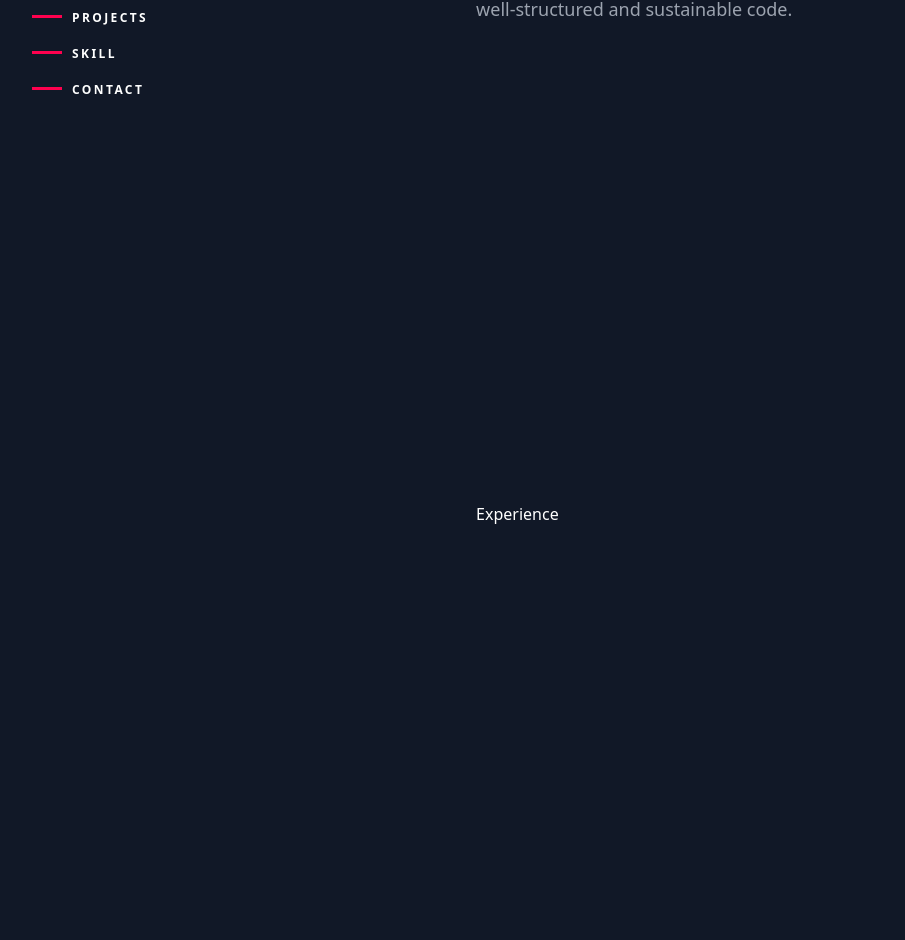
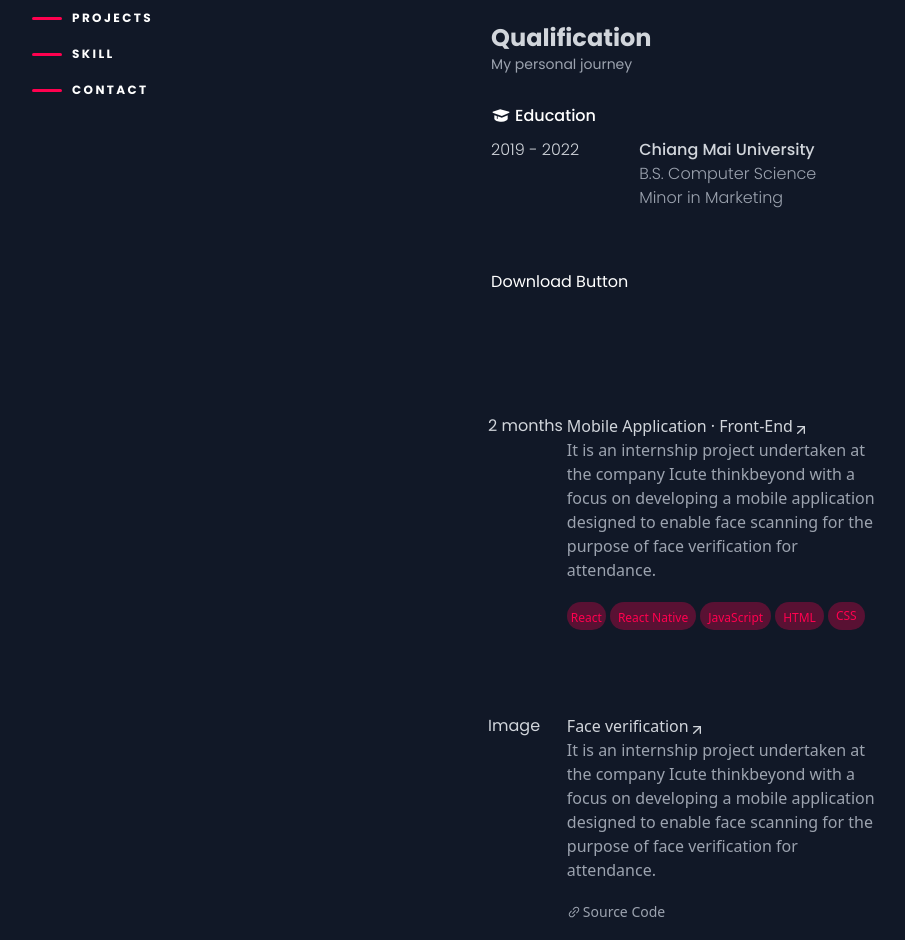
Before and after one commit to Warawut2911/Personal-Portfolio, a React (Create React App) app: page / in a window 1280 px wide. Shown: the part 389-1329 px from the top of the page, without its empty margins (180-1085 px from the left). Built offline with nearby package versions, Linux system fonts and the light colour scheme.

Commit message:
About&Experience

```diff
--- a/package.json
+++ b/package.json
@@ -8,6 +8,7 @@
     "@testing-library/user-event": "^13.5.0",
     "react": "^18.2.0",
     "react-dom": "^18.2.0",
+    "react-icons": "^4.10.1",
     "react-scripts": "5.0.1",
     "react-scroll": "^1.8.9",
     "react-simple-typewriter": "^5.0.1",
--- a/src/components/about/About.js
+++ b/src/components/about/About.js
@@ -1,24 +1,54 @@
 import React from "react";
+import { BiSolidGraduation } from "react-icons/bi";
 
 const About = () => {
   return (
-    <section id="about" className="w-full h-[800px]">
-      <div>
-        <p className="text-lg leading-relaxed text-gray-400">
+    <section id="about" className="w-full h-[700px]">
+      <div className="font-bodyFont px-[15px]">
+        <p className="text-md leading-relaxed text-gray-400">
           I aspire to become a{" "}
-          <span className="text-white no-underline hover:underline decoration-[#ff014f]">
+          <span className="text-white no-underline hover:underline decoration-[#ff014f] underline-offset-[6px]">
             Front-End Developer
           </span>
           , aiming to acquire the necessary experience in website development
           with a particular emphasis on creating user-centered experiences and
           ensuring responsiveness.{" "}
         </p>
-        <p className="mt-[30px] text-gray-400 text-lg leading-relaxed">
+        <p className="mt-[30px] text-gray-400 text-md leading-relaxed">
           Furthermore, I am eager to expand my knowledge in the areas of
           developing scalable distribution systems, design principles, and
           prioritizing the creation and maintenance of well-structured and
           sustainable code.
         </p>
+        <div className="py-[30px]">
+          <p className="text-2xl font-bold text-gray-300 font-bodyFont">
+            Qualification
+          </p>
+          <p className="text-sm text-gray-400">My personal journey</p>
+        </div>
+        <div className="flex flex-row items-center">
+          <span className="text-xl">
+            <BiSolidGraduation />
+          </span>
+          <div>
+            <p className="pl-1 font-medium font-bodyFont">Education</p>
+          </div>
+        </div>
+        <div>
+          <div className="flex mt-2.5">
+            <p className="font-light font-bodyFont text-gray-300 text-md">
+              2019 - 2022
+            </p>
+            <div className="pl-[60px] text-gray-400 font-light">
+              <p className="font-medium text-gray-300">Chiang Mai University</p>
+              <p>B.S. Computer Science</p>
+              <p>Minor in Marketing</p>
+            </div>
+          </div>
+        </div>
+        <div className="py-[60px]">
+          <button>Download Button</button>
+        </div>
       </div>
     </section>
   );
--- a/src/components/experience/Experience.js
+++ b/src/components/experience/Experience.js
@@ -1,11 +1,57 @@
-import React from 'react'
+import React from "react";
+import { FiArrowUpRight } from "react-icons/fi";
 
 const Experience = () => {
   return (
-    <section id='experience' className='w-full h-[800px]'>
-        <div>Experience</div>
+    <section id="experience" className="w-full h-[300px]">
+      <div>
+        <div className="flex group rounded-lg p-3 hover:bg-white hover:bg-opacity-5 cursor-pointer">
+          <p className="font-bodyFont text-gray-300 text-md w-full">2 months</p>
+          <div className=" text-gray-400 font-light">
+            <p className="font-medium text-gray-300 flex items-end group-hover:text-designColor">
+              Mobile Application · Front-End{" "}
+              <span className="group-hover:-translate-y-1 group-hover:translate-x-0.5 ">
+                <FiArrowUpRight />
+              </span>
+            </p>
+            <p>
+              It is an internship project undertaken at the company Icute
+              thinkbeyond with a focus on developing a mobile application
+              designed to enable face scanning for the purpose of face
+              verification for attendance.
+            </p>
+            <div className="flex my-5">
+              <div className="bg-designColor bg-opacity-30 rounded-full py-0.5 px-1 mr-1">
+                <span className=" text-designColor font-medium text-xs">
+                  React
+                </span>
+              </div>
+              <div className="bg-designColor bg-opacity-30 rounded-full py-0.5 px-2 mr-1">
+                <span className=" text-designColor font-medium text-xs">
+                  React Native
+                </span>
+              </div>
+              <div className="bg-designColor bg-opacity-30 rounded-full py-0.5 px-2 mr-1">
+                <span className=" text-designColor font-medium text-xs">
+                  JavaScript
+                </span>
+              </div>
+              <div className="bg-designColor bg-opacity-30 rounded-full py-0.5 px-2 mr-1">
+                <span className=" text-designColor font-medium text-xs">
+                  HTML
+                </span>
+              </div>
+              <div className="bg-designColor bg-opacity-30 rounded-full py-0.2 px-2 mr-1">
+                <span className=" text-designColor font-medium text-xs">
+                  CSS
+                </span>
+              </div>
+            </div>
+          </div>
+        </div>
+      </div>
     </section>
-  )
-}
+  );
+};
 
-export default Experience
+export default Experience;
--- a/src/components/navbar/Navbar.js
+++ b/src/components/navbar/Navbar.js
@@ -21,12 +21,13 @@ const Navbar = () => {
     <div className="flex h-full px-[120px] pb-[30px] bg-gray-900 sticky top-0 ">
       {/* Navbar */}
       <div className="w-1/2 h-full bg-gray-900 text-white pl-[96px] pt-[95px] sticky top-0 ">
-        <h1 className="text-5xl font-bold text-gray-300 font-titleFont">
+        <h1 className="text-5xl font-bold text-gray-300 font-bodyFont">
           Warawut Suriyachareon{" "}
           {/* <span className="text-designColor capitalize">Warawut Suriyachareon</span> */}
         </h1>
         <h2 className="text-xl font-bodyFont text-gray-400 mt-10">
-          Wanna be a <span className="text-designColor">{text}</span>
+          Wanna be a{" "}
+          <span className="text-designColor font-bodyFont">{text}</span>
           <Cursor
             cursorBlinking="false"
             cursorStyle="|"
@@ -39,7 +40,7 @@ const Navbar = () => {
           <ul className="pt-[50px]">
             {navLinksdata.map(({ _id, title, link }) => (
               <li key={_id} className="pl-9 pt-3">
-                <span className="w-[10px] text-xs font-bold relative hover:text-designColor duration-100 group cursor-pointer">
+                <span className="w-[10px] text-xs font-bold relative hover:text-designColor duration-100 group cursor-pointer font-bodyFont">
                   <Link
                     activeClass="active"
                     to={link}
@@ -50,7 +51,7 @@ const Navbar = () => {
                   >
                     {title}
                   </Link>
-                  <span className="w-[30px] h-[3px] bg-designColor inline-flex absolute -left-10 bottom-2 group-hover:translate-x-0 group-hover:w-[60px] transition-all duration-100"></span>
+                  <span className="w-[30px] h-[3px] bg-designColor rounded-xl inline-flex absolute -left-10 bottom-1.5 group-hover:translate-x-0 group-hover:w-[60px] transition-all duration-100"></span>
                 </span>
               </li>
             ))}
--- a/src/components/project/Projects.js
+++ b/src/components/project/Projects.js
@@ -1,9 +1,66 @@
 import React from "react";
+import { FiArrowUpRight } from "react-icons/fi";
+import { AiOutlineLink } from "react-icons/ai";
+import { Link } from "react-scroll";
 
 const Projects = () => {
   return (
-    <section id="projects" className="w-full h-[800px]">
-      <div>Projects</div>
+    <section id="projects" className="w-full h-[300px]">
+      <div>
+        <div className="flex group rounded-lg p-3 hover:bg-white hover:bg-opacity-5 cursor-pointer">
+          <p className="font-bodyFont text-gray-300 text-md w-full">Image</p>
+          <div className=" text-gray-400 font-light">
+            <p className="font-medium text-gray-300 flex items-end group-hover:text-designColor">
+              Face verification{" "}
+              <span className="group-hover:-translate-y-1 group-hover:translate-x-0.5 ">
+                <FiArrowUpRight />
+              </span>
+            </p>
+            <p>
+              It is an internship project undertaken at the company Icute
+              thinkbeyond with a focus on developing a mobile application
+              designed to enable face scanning for the purpose of face
+              verification for attendance.
+            </p>
+            <Link
+              // to={url}
+              className="flex items-center text-sm my-5 font-medium"
+            >
+              <span>
+                <AiOutlineLink />
+              </span>
+              <span className="mx-0.5">Source Code</span>
+            </Link>
+            <div className="flex my-2">
+              <div className="bg-designColor bg-opacity-30 rounded-full py-0.5 px-1 mr-1">
+                <span className=" text-designColor font-medium text-xs">
+                  React
+                </span>
+              </div>
+              <div className="bg-designColor bg-opacity-30 rounded-full py-0.5 px-2 mr-1">
+                <span className=" text-designColor font-medium text-xs">
+                  React Native
+                </span>
+              </div>
+              <div className="bg-designColor bg-opacity-30 rounded-full py-0.5 px-2 mr-1">
+                <span className=" text-designColor font-medium text-xs">
+                  JavaScript
+                </span>
+              </div>
+              <div className="bg-designColor bg-opacity-30 rounded-full py-0.5 px-2 mr-1">
+                <span className=" text-designColor font-medium text-xs">
+                  HTML
+                </span>
+              </div>
+              <div className="bg-designColor bg-opacity-30 rounded-full py-0.2 px-2 mr-1">
+                <span className=" text-designColor font-medium text-xs">
+                  CSS
+                </span>
+              </div>
+            </div>
+          </div>
+        </div>
+      </div>
     </section>
   );
 };
--- a/src/index.css
+++ b/src/index.css
@@ -3,3 +3,8 @@
 @tailwind base;
 @tailwind components;
 @tailwind utilities;
+
+
+.active {
+    color: green;
+}
```
Also changed, not shown: 1 other file (tests, documents, lock files or other folders).
